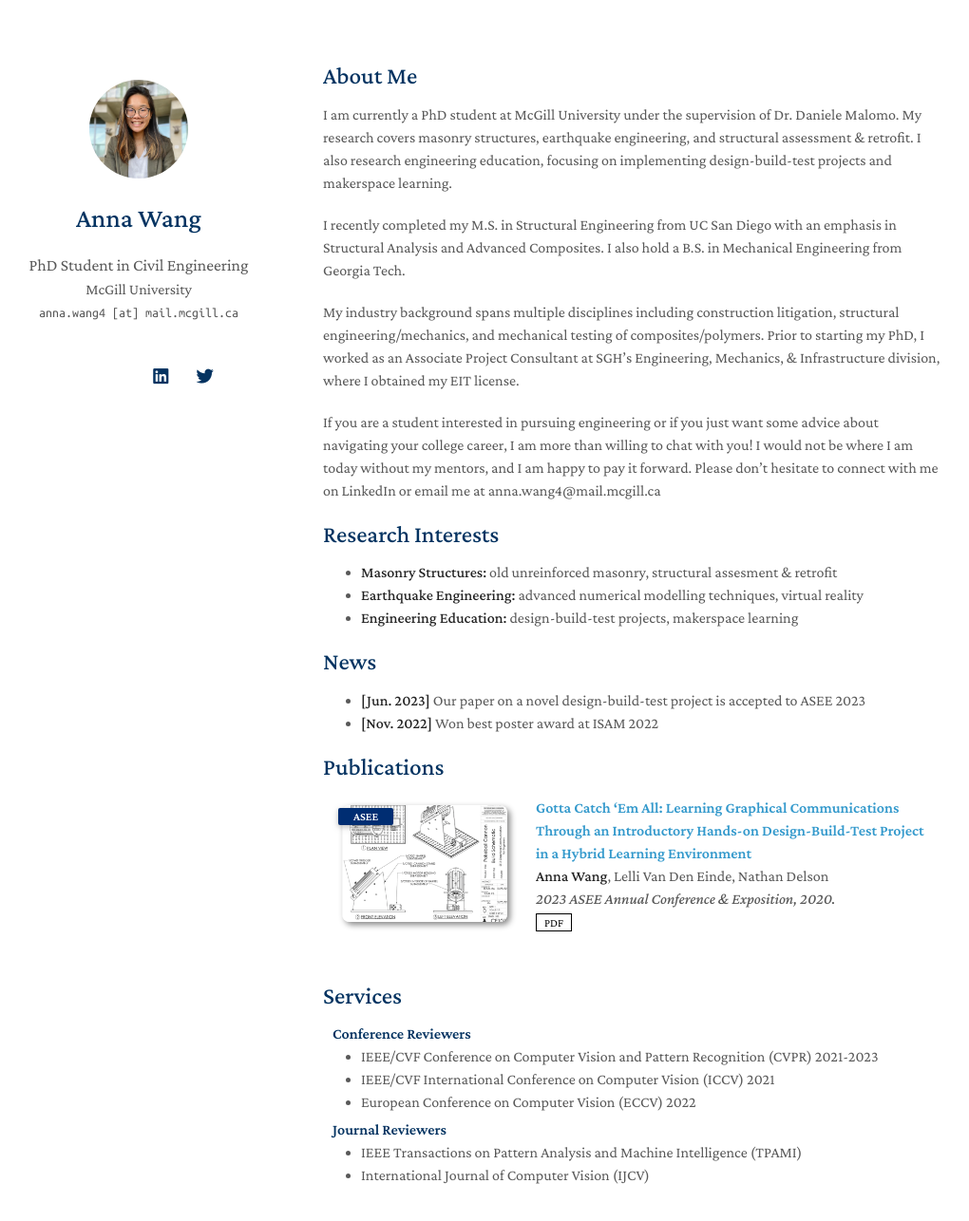
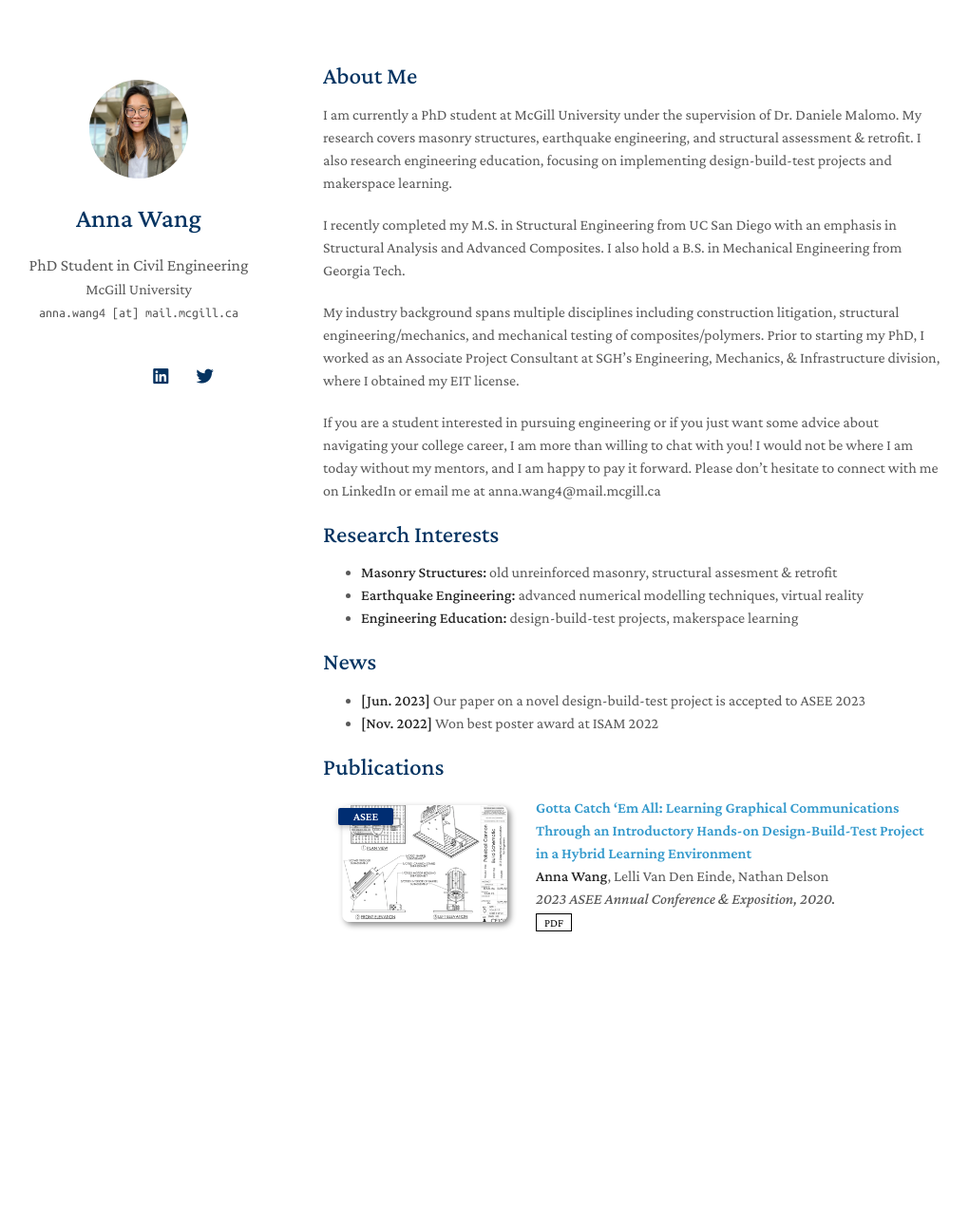
Before and after one commit to anna-h-wang/annawang, a Jekyll site: the page built from index.md, in a window 1280 px wide and 1344 px high. Shown: the top 1286 px of the window at 95% size, without its empty margins (130-1150 px from the left). Built offline with Jekyll 4.4.1, drawn with Linux system fonts in a browser that asks for light colours; nearby versions of some CDN libraries; a style sheet for code colours, icons or effects is not loaded; our own code applies the rules of GitHub Pages for plain Markdown files.

Commit message:
Update services.md

```diff
--- a/_includes/services.md
+++ b/_includes/services.md
@@ -1,4 +1,4 @@
-## Services
+<!--- ## Services
 
 <h4 style="margin:0 10px 0;">Conference Reviewers</h4>
 
@@ -13,4 +13,4 @@
 <ul style="margin:0 0 20px;">
   <li><a href="https://www.computer.org/csdl/journal/tp"><autocolor>IEEE Transactions on Pattern Analysis and Machine Intelligence (TPAMI)</autocolor></a></li>
   <li><a href="https://www.springer.com/journal/11263"><autocolor>International Journal of Computer Vision (IJCV)</autocolor></a></li>
-</ul>
+</ul> --->
```
